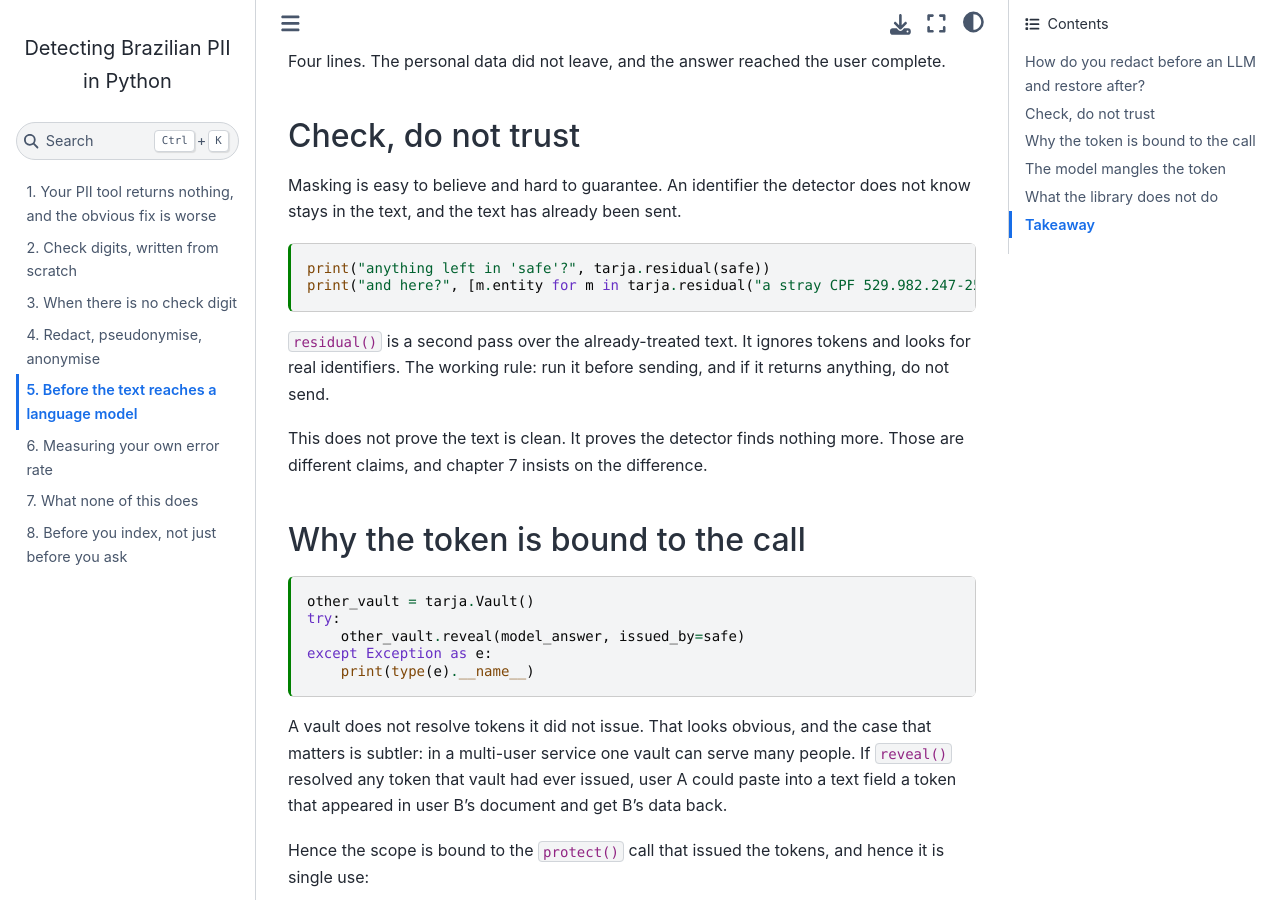
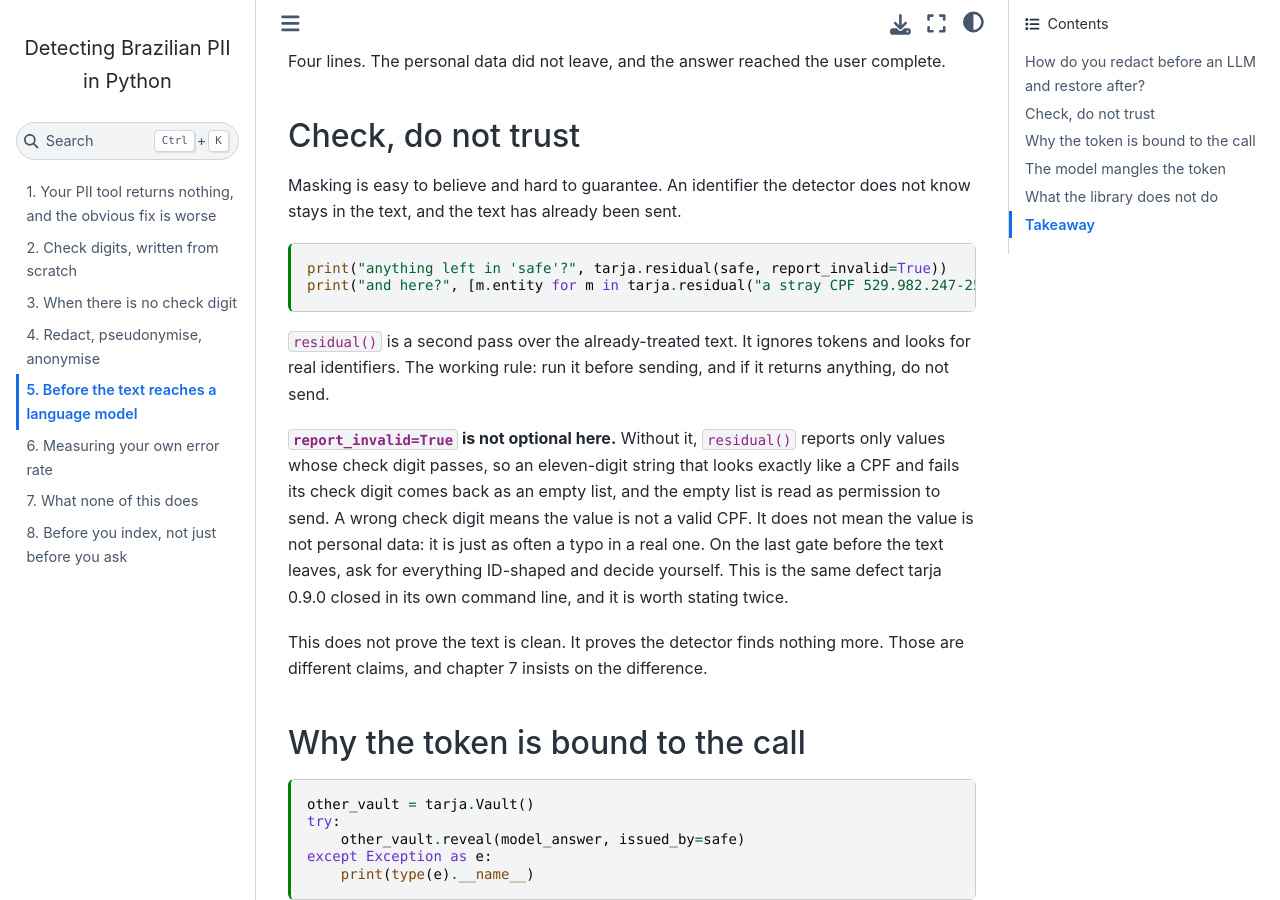
Before and after one commit to macmaia/Python-Cookbook-for-Brazilian-PII, a Jupyter Book: the page built from 05-before-the-text-reaches-an-llm.md, in a window 1280 px wide and 900 px high, scrolled down 1050 px. Built offline with Jupyter Book 1.0.4 settings and Sphinx 7.4.7 and the Sphinx Book theme 1.1.4, drawn with Linux system fonts in a browser that asks for light colours.

Commit message:
docs: residual com report_invalid, celula de install no cap 8, piso tarja 0.9

````diff
--- a/05-before-the-text-reaches-an-llm.md
+++ b/05-before-the-text-reaches-an-llm.md
@@ -66,12 +66,19 @@ Masking is easy to believe and hard to guarantee. An identifier the detector doe
 and the text has already been sent.
 
 ```{code-cell}
-print("anything left in 'safe'?", tarja.residual(safe))
-print("and here?", [m.entity for m in tarja.residual("a stray CPF 529.982.247-25 here")])
+print("anything left in 'safe'?", tarja.residual(safe, report_invalid=True))
+print("and here?", [m.entity for m in tarja.residual("a stray CPF 529.982.247-25 here", report_invalid=True)])
 ```
 
 `residual()` is a second pass over the already-treated text. It ignores tokens and looks for real identifiers.
 The working rule: run it before sending, and if it returns anything, do not send.
+
+**`report_invalid=True` is not optional here.** Without it, `residual()` reports only values whose check digit
+passes, so an eleven-digit string that looks exactly like a CPF and fails its check digit comes back as an
+empty list, and the empty list is read as permission to send. A wrong check digit means the value is not a
+valid CPF. It does not mean the value is not personal data: it is just as often a typo in a real one. On the
+last gate before the text leaves, ask for everything ID-shaped and decide yourself. This is the same defect
+tarja 0.9.0 closed in its own command line, and it is worth stating twice.
 
 This does not prove the text is clean. It proves the detector finds nothing more. Those are different claims,
 and chapter 7 insists on the difference.
--- a/_config.yml
+++ b/_config.yml
@@ -72,6 +72,8 @@ html:
       },
       "isRelatedTo": {
         "@type": "Book",
+        "name": "Python para Anonimizar Dados Pessoais",
+        "inLanguage": "pt-BR",
         "url": "https://macmaia.github.io/Python-para-Anonimizar-Dados-Pessoais/"
       }
     }
--- a/requirements.txt
+++ b/requirements.txt
@@ -2,6 +2,8 @@
 # Verified 28/09/2026: jupyter-book 1.0.4.post1, sphinx 7.4.7, sphinx-sitemap 2.9.0,
 #   sphinxext-opengraph 0.13.0, tarja 0.8.0, Python 3.13 locally and 3.12 in CI. Builds with no warning.
 jupyter-book>=1,<2
-tarja>=0.8
+tarja>=0.9  # [BOOK-FLOOR] piso subiu em 01/10/2026: o cap 5 ensina residual(report_invalid=True)
+#   e a 0.9.0 e a versao que fechou as cinco falhas-abertas que esse paragrafo cita. Com >=0.8 o CI pegava
+#   a 0.9.0 de qualquer jeito por ser a mais nova, mas o piso e contrato, nao sorte.
 sphinx-sitemap>=2.6
 sphinxext-opengraph>=0.9
````
Also changed, not shown: 07-what-none-of-this-does.md (+2 -1 lines), 08-before-you-index.md (+5 -0 lines).
